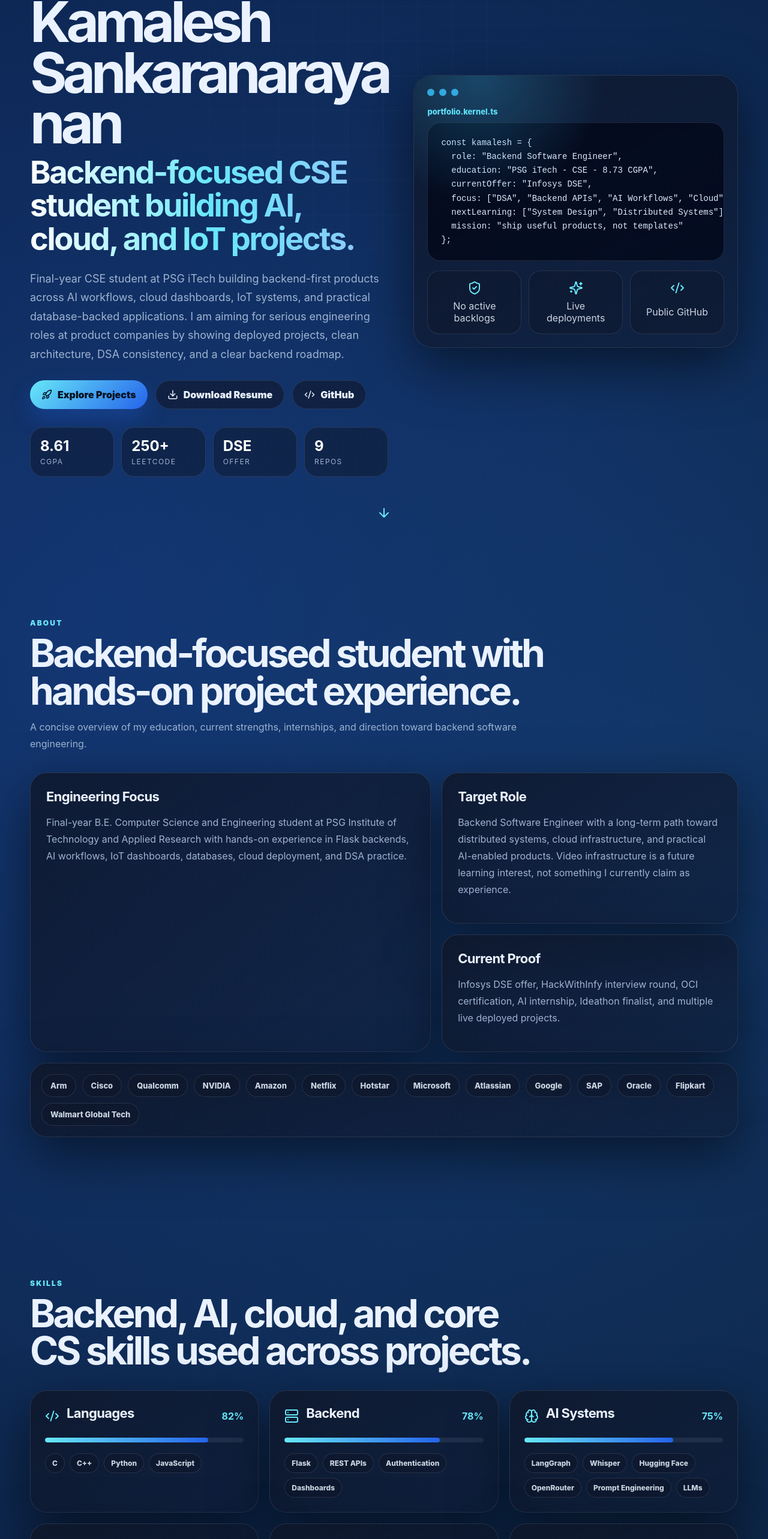
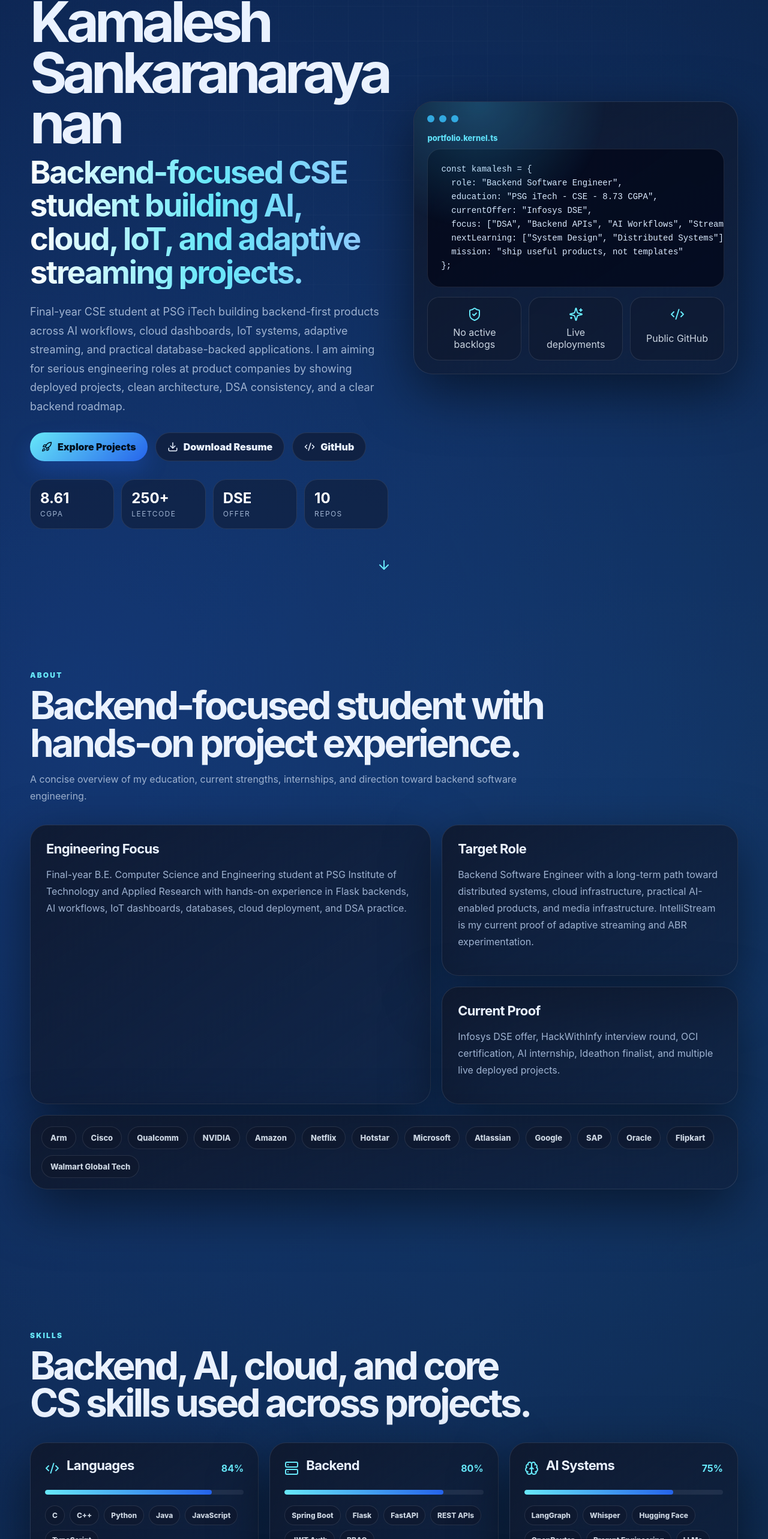
Before and after one commit to kamalesh-sankaranarayanan/My-Portfolio, a React (Vite) app: page / in a window 1280 px wide. Shown: the part 222-2788 px from the top of the page at 60% size. Built offline with nearby package versions, Linux system fonts and the light colour scheme.

Commit message:
Add IntelliStream streaming project

```diff
--- a/src/App.tsx
+++ b/src/App.tsx
@@ -39,9 +39,9 @@ export default function App() {
       <section id="top" className="hero section">
         <motion.div className="hero-copy" initial="hidden" animate="visible" variants={rise} transition={{ duration: 0.65 }}>
           <div className="status-chip"><span /> Open to Backend / Software Engineering roles</div>
-          <p className="eyebrow">Backend / AI Systems / Cloud / IoT / DSA</p>
+          <p className="eyebrow">Backend / AI Systems / Cloud / IoT / Streaming / DSA</p>
           <h1>{profile.name}</h1>
-          <h3>Backend-focused CSE student building AI, cloud, and IoT projects.</h3>
+          <h3>Backend-focused CSE student building AI, cloud, IoT, and adaptive streaming projects.</h3>
           <p className="hero-text">{profile.tagline} I am aiming for serious engineering roles at product companies by showing deployed projects, clean architecture, DSA consistency, and a clear backend roadmap.</p>
           <div className="hero-actions">
             <a className="primary-btn" href="#projects"><Rocket size={18} /> Explore Projects</a>
@@ -59,7 +59,7 @@ export default function App() {
           <pre>{`const kamalesh = {\n  role: "Backend Software Engineer",
   education: "PSG iTech - CSE - 8.73 CGPA",
   currentOffer: "Infosys DSE",
-  focus: ["DSA", "Backend APIs", "AI Workflows", "Cloud"],
+  focus: ["DSA", "Backend APIs", "AI Workflows", "Streaming"],
   nextLearning: ["System Design", "Distributed Systems"],
   mission: "ship useful products, not templates"
 };`}</pre>
@@ -81,7 +81,7 @@ export default function App() {
           </div>
           <div className="about-card glass">
             <h4>Target Role</h4>
-            <p>Backend Software Engineer with a long-term path toward distributed systems, cloud infrastructure, and practical AI-enabled products. Video infrastructure is a future learning interest, not something I currently claim as experience.</p>
+            <p>Backend Software Engineer with a long-term path toward distributed systems, cloud infrastructure, practical AI-enabled products, and media infrastructure. IntelliStream is my current proof of adaptive streaming and ABR experimentation.</p>
           </div>
           <div className="about-card glass">
             <h4>Current Proof</h4>
@@ -197,7 +197,7 @@ export default function App() {
         <div className="github-layout">
           <div className="github-card glass">
             <h3>GitHub: {profile.githubUser}</h3>
-            <p>Public repositories include MindCare AI, IoT Water Monitoring, AQI Prediction, restaurant management, and additional engineering practice projects.</p>
+            <p>Public repositories include IntelliStream, MindCare AI, IoT Water Monitoring, AQI Prediction, restaurant management, and additional engineering practice projects.</p>
             <div className="profile-buttons">
               <a className="primary-btn" href={profile.github} target="_blank" rel="noreferrer">Open GitHub <ExternalLink size={16} /></a>
               <a className="secondary-btn" href={profile.leetcode} target="_blank" rel="noreferrer">Open LeetCode <ExternalLink size={16} /></a>
@@ -234,7 +234,7 @@ export default function App() {
         <div className="github-metrics glass">
           <div>
             <strong>Public work</strong>
-            <span>AI apps, IoT dashboards, ML dashboards, backend tools</span>
+            <span>Streaming systems, AI apps, IoT dashboards, ML dashboards, backend tools</span>
           </div>
           <div>
             <strong>Main languages</strong>
@@ -242,7 +242,7 @@ export default function App() {
           </div>
           <div>
             <strong>Backend stack</strong>
-            <span>Flask, REST APIs, SQLite, Firebase, Render</span>
+            <span>Spring Boot, FastAPI, Flask, PostgreSQL, Docker, REST APIs</span>
           </div>
           <div>
             <strong>Coding practice</strong>
@@ -254,7 +254,7 @@ export default function App() {
       <section id="contact" className="section contact-section">
         <SectionHeading eyebrow="Contact" title="Open to backend internships and entry-level software roles." />
         <div className="contact-card glass">
-          <p>I am looking for opportunities where I can work on backend systems, AI-enabled products, cloud applications, databases, APIs, and distributed-systems learning.</p>
+          <p>I am looking for opportunities where I can work on backend systems, AI-enabled products, cloud applications, databases, APIs, streaming systems, and distributed-systems learning.</p>
           <div className="contact-actions">
             <a className="primary-btn" href={`mailto:${profile.email}`}><Mail size={18} /> {profile.email}</a>
             <a className="secondary-btn" href={`tel:${profile.phone}`}><Phone size={18} /> {profile.phone}</a>
--- a/src/data/portfolio.ts
+++ b/src/data/portfolio.ts
@@ -10,6 +10,7 @@ import {
   Globe2,
   Laptop,
   Network,
+  Radio,
   Server,
   Sparkles,
   TerminalSquare,
@@ -22,7 +23,7 @@ export const profile = {
   name: 'Kamalesh Sankaranarayanan',
   title: 'Backend Software Engineer in progress',
   tagline:
-    'Final-year CSE student at PSG iTech building backend-first products across AI workflows, cloud dashboards, IoT systems, and practical database-backed applications.',
+    'Final-year CSE student at PSG iTech building backend-first products across AI workflows, cloud dashboards, IoT systems, adaptive streaming, and practical database-backed applications.',
   email: 'sankarkamalesh05@gmail.com',
   phone: '8072054044',
   github: 'https://github.com/kamalesh-sankaranarayanan',
@@ -38,15 +39,16 @@ export const heroStats = [
   { label: 'CGPA', value: '8.61' },
   { label: 'LeetCode', value: '250+' },
   { label: 'Offer', value: 'DSE' },
-  { label: 'Repos', value: '9' }
+  { label: 'Repos', value: '10' }
 ];
 
 export const skills = [
-  { group: 'Languages', icon: Code2, level: 82, items: ['C', 'C++', 'Python', 'JavaScript'] },
-  { group: 'Backend', icon: Server, level: 78, items: ['Flask', 'REST APIs', 'Authentication', 'Dashboards'] },
+  { group: 'Languages', icon: Code2, level: 84, items: ['C', 'C++', 'Python', 'Java', 'JavaScript', 'TypeScript'] },
+  { group: 'Backend', icon: Server, level: 80, items: ['Spring Boot', 'Flask', 'FastAPI', 'REST APIs', 'JWT Auth', 'RBAC'] },
   { group: 'AI Systems', icon: Brain, level: 75, items: ['LangGraph', 'Whisper', 'Hugging Face', 'OpenRouter', 'Prompt Engineering', 'LLMs'] },
-  { group: 'Databases', icon: Database, level: 72, items: ['MySQL', 'SQLite', 'Schema Design', 'Query Debugging'] },
-  { group: 'Cloud & Tools', icon: Cloud, level: 70, items: ['OCI', 'Firebase', 'Render', 'Git', 'GitHub', 'VS Code'] },
+  { group: 'Streaming Systems', icon: Radio, level: 72, items: ['FFmpeg', 'HLS', 'Adaptive Bitrate', 'ABR Experiments', 'Synthetic Traces'] },
+  { group: 'Databases', icon: Database, level: 74, items: ['PostgreSQL', 'MySQL', 'SQLite', 'Schema Design', 'Query Debugging'] },
+  { group: 'Cloud & Tools', icon: Cloud, level: 72, items: ['Docker', 'GitHub Actions', 'OCI', 'Firebase', 'Render', 'Git'] },
   { group: 'Learning Track', icon: Network, level: 68, items: ['Advanced Graphs', 'Dynamic Programming', 'System Design', 'Distributed Systems'] }
 ];
 
@@ -94,6 +96,22 @@ export const projects = [
     features: ['Transcription', 'Speaker analysis', 'Task extraction', 'Deadline detection', 'Priority detection', 'Progress tracking'],
     challenges: ['Long audio handling', 'Structured JSON reliability', 'Task deduplication', 'Clean dashboard state'],
     roadmap: ['Google Drive watcher', 'Calendar sync', 'Vector search', 'Role-based task ownership']
+  },
+  {
+    title: 'IntelliStream - Adaptive Video Streaming Research Platform',
+    category: 'Video Streaming + ABR Research',
+    icon: Radio,
+    live: '',
+    github: 'https://github.com/kamalesh-sankaranarayanan/IntelliStream',
+    status: 'Repo',
+    oneLiner: 'A full-stack adaptive streaming platform that transcodes videos into HLS renditions and compares ABR controllers under synthetic network traces.',
+    description:
+      'A research-focused streaming platform that combines a Java Spring Boot backend, React/TypeScript frontend, Python/FastAPI services, PostgreSQL storage, FFmpeg transcoding, and HLS media delivery to explore intelligent adaptive bitrate control.',
+    tech: ['Java', 'Spring Boot', 'React', 'TypeScript', 'Python', 'FastAPI', 'PostgreSQL', 'FFmpeg', 'HLS', 'Docker'],
+    architecture: ['Video upload', 'Async FFmpeg transcoding', 'Fragmented-MP4 HLS renditions', 'Authenticated media delivery', 'ABR experiment harness', 'GitHub Actions CI'],
+    features: ['Multi-resolution HLS streaming', 'Reactive and predictive ABR controllers', 'BOLA/MPC-inspired comparisons', 'JWT auth and RBAC', 'Video search and watch history', 'Docker Compose test setup'],
+    challenges: ['Adaptive bitrate stability', 'Buffering-risk prediction', 'Reliable video processing pipeline', 'Reproducible network-trace experiments'],
+    roadmap: ['Live deployment', 'More ABR strategies', 'Analytics dashboard', 'Improved streaming observability', 'Expanded trace library']
   },
   {
     title: 'MindCare AI - Depression Screening System',
```
